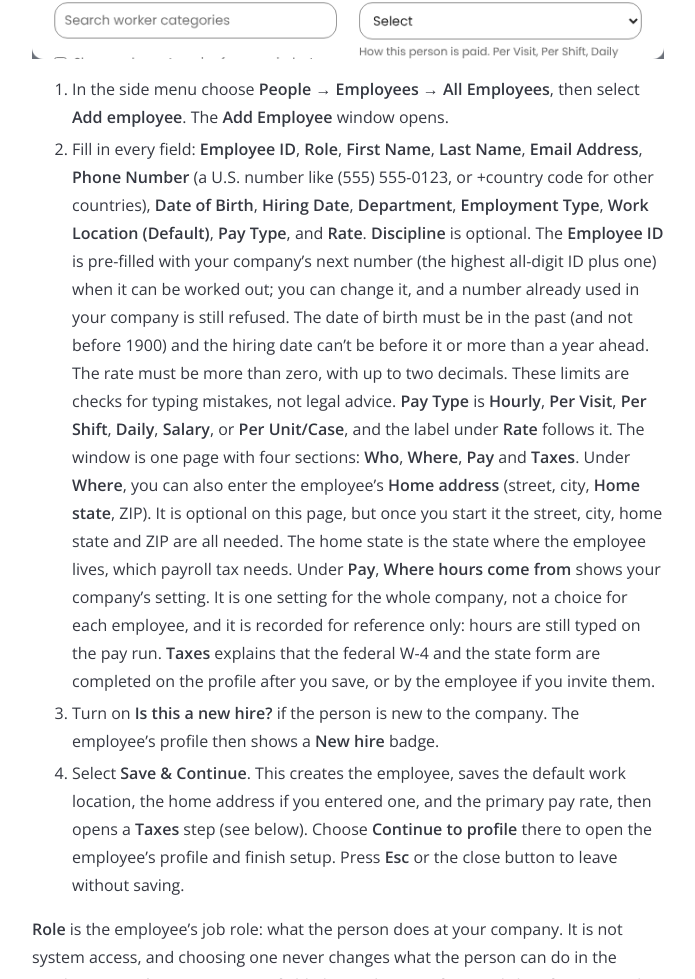
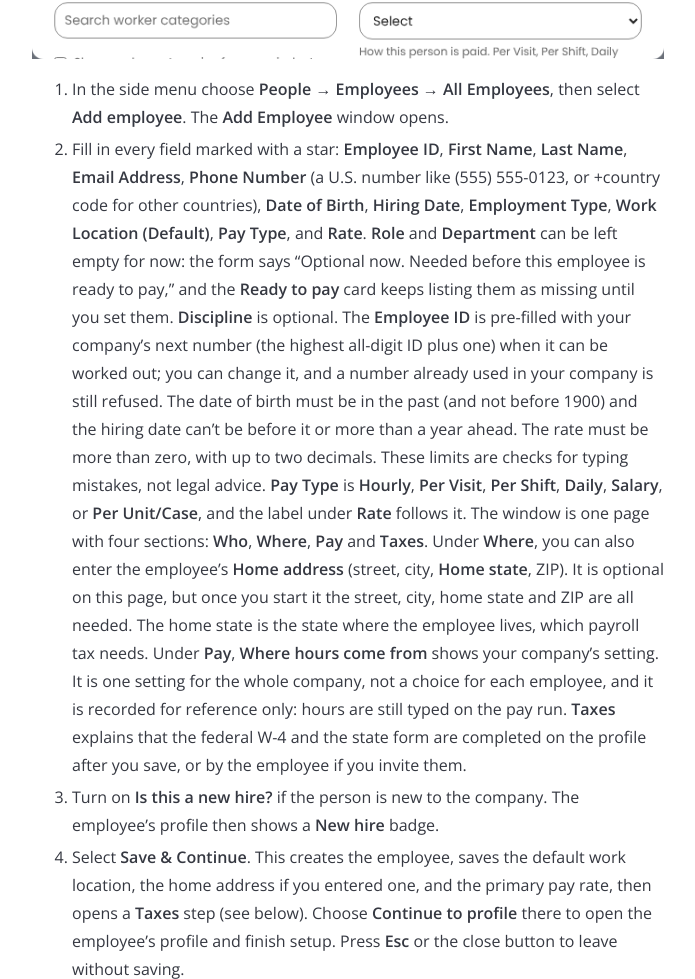
Before and after one commit to Escochecks/epn-website, a plain HTML site: page guide/manage-employees/add-an-employee/index.html in a window 1280 px wide. Shown: the part 1128-2107 px from the top of the page, without its empty margins (292-987 px from the left). Drawn offline with Linux system fonts and the light colour scheme.

Commit message:
Publish website from Escochecks/EscochexPayrollNext@264c383

```diff
--- a/guide/manage-employees/add-an-employee/index.html
+++ b/guide/manage-employees/add-an-employee/index.html
@@ -77,9 +77,10 @@
 <ol>
 <li>In the side menu choose <strong>People → Employees → All Employees</strong>, then select <strong>Add employee</strong>. The <strong>Add Employee</strong>
 window opens.</li>
-<li>Fill in every field: <strong>Employee ID</strong>, <strong>Role</strong>, <strong>First Name</strong>, <strong>Last Name</strong>, <strong>Email Address</strong>, <strong>Phone Number</strong>
-(a U.S. number like (555) 555-0123, or +country code for other countries), <strong>Date of Birth</strong>, <strong>Hiring Date</strong>, <strong>Department</strong>,
-<strong>Employment Type</strong>, <strong>Work Location (Default)</strong>, <strong>Pay Type</strong>, and <strong>Rate</strong>. <strong>Discipline</strong> is optional. The <strong>Employee ID</strong> is pre-filled with your company’s next number (the highest all-digit ID plus one) when it can be worked out; you can change it, and a number already used in your company is still refused. The date of birth must
+<li>Fill in every field marked with a star: <strong>Employee ID</strong>, <strong>First Name</strong>, <strong>Last Name</strong>, <strong>Email Address</strong>, <strong>Phone Number</strong>
+(a U.S. number like (555) 555-0123, or +country code for other countries), <strong>Date of Birth</strong>, <strong>Hiring Date</strong>,
+<strong>Employment Type</strong>, <strong>Work Location (Default)</strong>, <strong>Pay Type</strong>, and <strong>Rate</strong>. <strong>Role</strong> and <strong>Department</strong> can be left empty for now: the
+form says “Optional now. Needed before this employee is ready to pay,” and the <strong>Ready to pay</strong> card keeps listing them as missing until you set them. <strong>Discipline</strong> is optional. The <strong>Employee ID</strong> is pre-filled with your company’s next number (the highest all-digit ID plus one) when it can be worked out; you can change it, and a number already used in your company is still refused. The date of birth must
 be in the past (and not before 1900) and the hiring date can’t be before it or more than a year ahead. The rate must be more than
 zero, with up to two decimals. These limits are checks for typing mistakes, not legal advice. <strong>Pay Type</strong> is
 <strong>Hourly</strong>, <strong>Per Visit</strong>, <strong>Per Shift</strong>, <strong>Daily</strong>, <strong>Salary</strong>, or <strong>Per Unit/Case</strong>, and the label under <strong>Rate</strong> follows it.
--- a/pagefind/pagefind-entry.json
+++ b/pagefind/pagefind-entry.json
@@ -1 +1 @@
-{"version":"1.5.2","languages":{"en":{"hash":"en_e5d3cc95ec","wasm":"en","page_count":20}},"include_characters":["_","‿","⁀","⁔","︳","︴","﹍","﹎","﹏","＿"]}
+{"version":"1.5.2","languages":{"en":{"hash":"en_c94e43aaf3","wasm":"en","page_count":20}},"include_characters":["_","‿","⁀","⁔","︳","︴","﹍","﹎","﹏","＿"]}
```
Also changed, not shown: people/index.html (+1 -1 lines), 8 other files.
